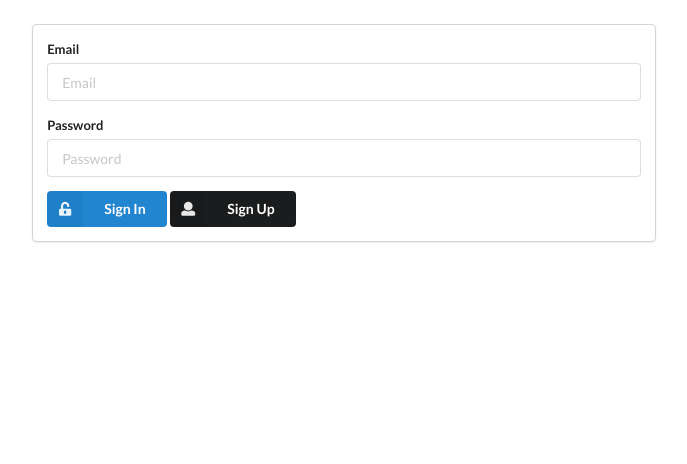
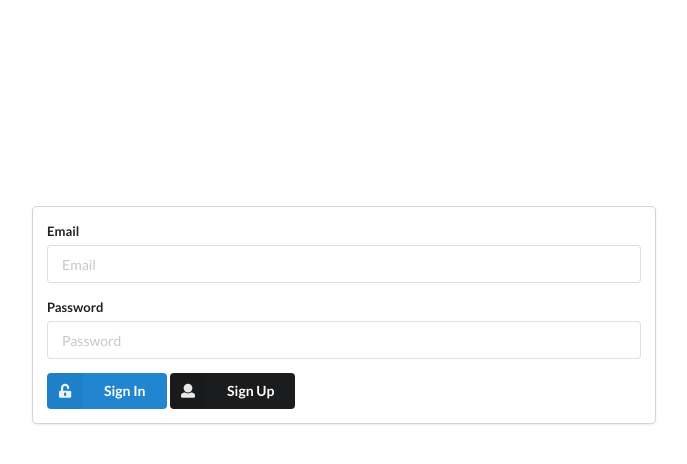
Before and after one commit to kingstagram/client, a Vue app: page / in a window 1280 px wide. Shown: the top 464 px of the page, without its empty margins (296-983 px from the left). Built offline with nearby package versions, Linux system fonts and the light colour scheme.

Commit message:
added animation

```diff
--- a/index.html
+++ b/index.html
@@ -4,7 +4,13 @@
     <meta charset="UTF-8">
     <link rel="stylesheet" href="https://cdnjs.cloudflare.com/ajax/libs/semantic-ui/2.1.6/semantic.min.css">
     <link rel="stylesheet" href="https://cdnjs.cloudflare.com/ajax/libs/font-awesome/4.5.0/css/font-awesome.min.css">
+    <link rel="stylesheet" href="https://cdnjs.cloudflare.com/ajax/libs/animate.css/3.7.2/animate.min.css">
     <title>Kingstagram with Vue</title>
+    <style>
+        /* body {
+            background: red;
+        } */
+    </style>
 </head>
 <body>
 <div id="app">
--- a/src/App.vue
+++ b/src/App.vue
@@ -1,7 +1,7 @@
 <template>
     <div>
         <login-component v-if="!isLogin"></login-component>
-        <main-container-component v-if="isLogin"></main-container-component>
+        <main-container-component class="animated fadeInDown" v-if="isLogin"></main-container-component>
     </div>
 </template>
 
--- a/src/components/loginComponent.vue
+++ b/src/components/loginComponent.vue
@@ -1,9 +1,9 @@
 <template lang="html">
-    <div class="page-login">
+    <div class="page-login" id="login">
         <!--        register component here-->
         <register-component v-if="isRegister" @backtohome="backtohome"></register-component>
         <div class="ui centered grid container" v-if="isLogin">
-            <div class="nine wide column">
+            <div class="nine wide column animated pulse">
                 <!--                message component here-->
                 <message-component v-if="isMessage" :title="title" :message="message"></message-component>
                 <div class="ui fluid card">
@@ -89,6 +89,9 @@
 </script>
 
 <style scoped>
+    #login {
+        padding-top: 13rem;
+    }
     body {
         background-color: #ECF0F1;
     }
--- a/src/components/registerComponent.vue
+++ b/src/components/registerComponent.vue
@@ -1,5 +1,5 @@
 <template lang="html">
-    <div class="ui centered grid container" >
+    <div class="ui centered grid container animated pulse" >
 
         <div class="nine wide column" id="border">
 <!--            message here-->
@@ -81,8 +81,7 @@
 
 <style scoped>
     #registerwrapper {
-        padding-top: 10px;
-        /* padding-bottom:  */
+        padding-top: 13rem;
     }
     #border {
         width: 50%;
```
